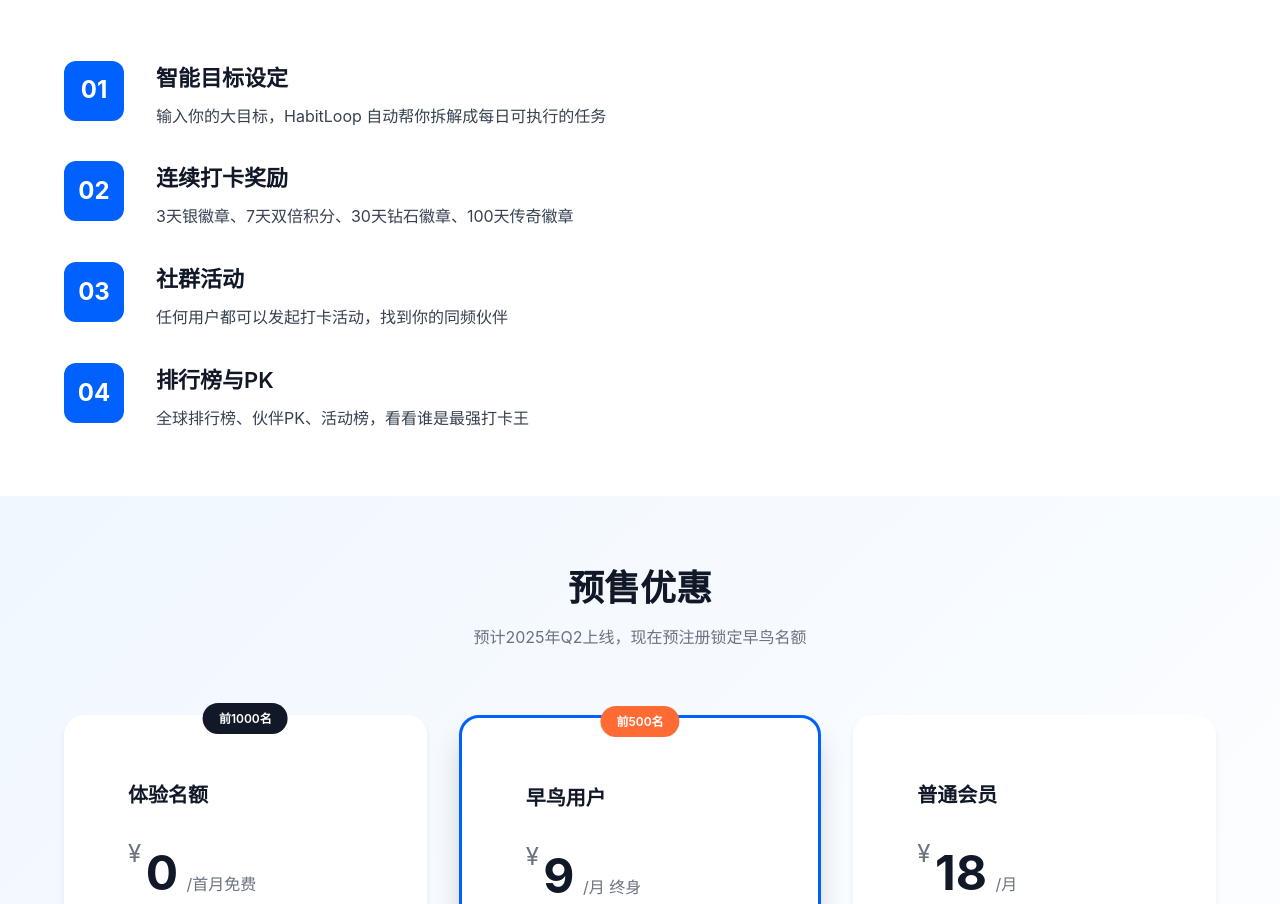
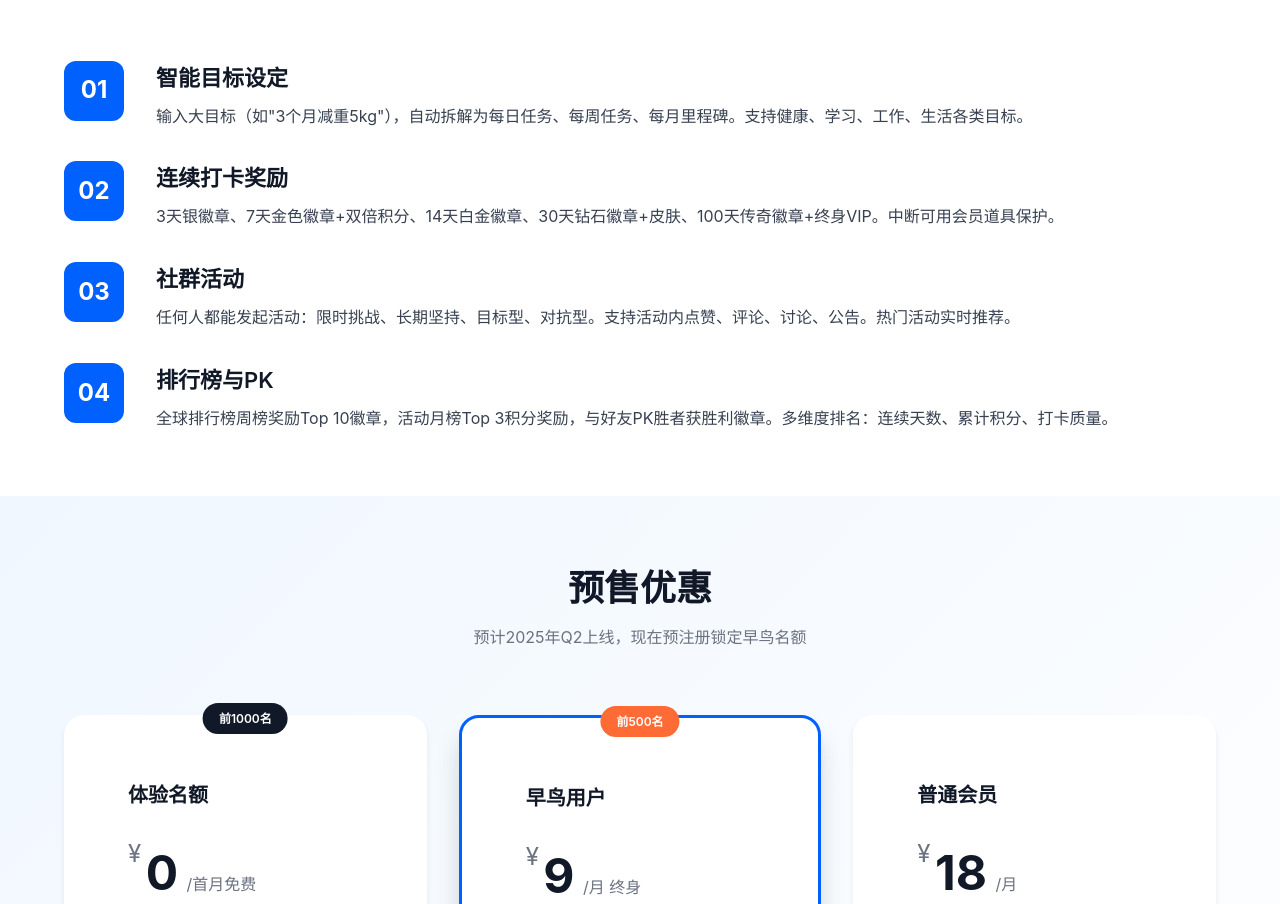
Before and after one commit to jacksonlam138-hub/habitloop-official, a plain HTML site: page landing-page/index.html in a window 1280 px wide. Shown: the part 2014-2918 px from the top of the page. Drawn offline with Linux system fonts and the light colour scheme; a script that the page names is missing.

Commit message:
深化核心功能，更详细的奖励机制和排行榜说明

```diff
--- a/landing-page/index.html
+++ b/landing-page/index.html
@@ -156,28 +156,28 @@
                     <div class="feature-number">01</div>
                     <div class="feature-content">
                         <h3>智能目标设定</h3>
-                        <p>输入你的大目标，HabitLoop 自动帮你拆解成每日可执行的任务</p>
+                        <p>输入大目标（如"3个月减重5kg"），自动拆解为每日任务、每周任务、每月里程碑。支持健康、学习、工作、生活各类目标。</p>
                     </div>
                 </div>
                 <div class="feature-item">
                     <div class="feature-number">02</div>
                     <div class="feature-content">
                         <h3>连续打卡奖励</h3>
-                        <p>3天银徽章、7天双倍积分、30天钻石徽章、100天传奇徽章</p>
+                        <p>3天银徽章、7天金色徽章+双倍积分、14天白金徽章、30天钻石徽章+皮肤、100天传奇徽章+终身VIP。中断可用会员道具保护。</p>
                     </div>
                 </div>
                 <div class="feature-item">
                     <div class="feature-number">03</div>
                     <div class="feature-content">
                         <h3>社群活动</h3>
-                        <p>任何用户都可以发起打卡活动，找到你的同频伙伴</p>
+                        <p>任何人都能发起活动：限时挑战、长期坚持、目标型、对抗型。支持活动内点赞、评论、讨论、公告。热门活动实时推荐。</p>
                     </div>
                 </div>
                 <div class="feature-item">
                     <div class="feature-number">04</div>
                     <div class="feature-content">
                         <h3>排行榜与PK</h3>
-                        <p>全球排行榜、伙伴PK、活动榜，看看谁是最强打卡王</p>
+                        <p>全球排行榜周榜奖励Top 10徽章，活动月榜Top 3积分奖励，与好友PK胜者获胜利徽章。多维度排名：连续天数、累计积分、打卡质量。</p>
                     </div>
                 </div>
             </div>
```
Also changed, not shown: 1 other file.
